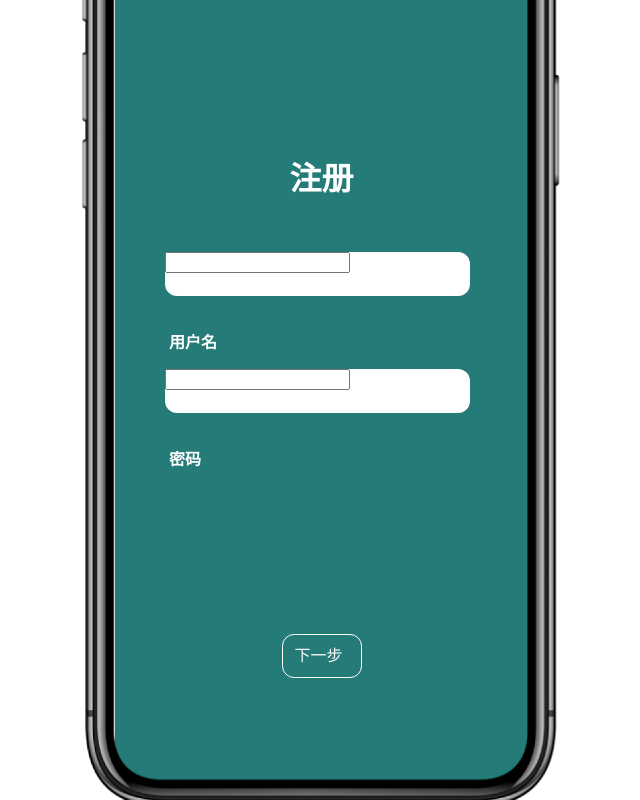
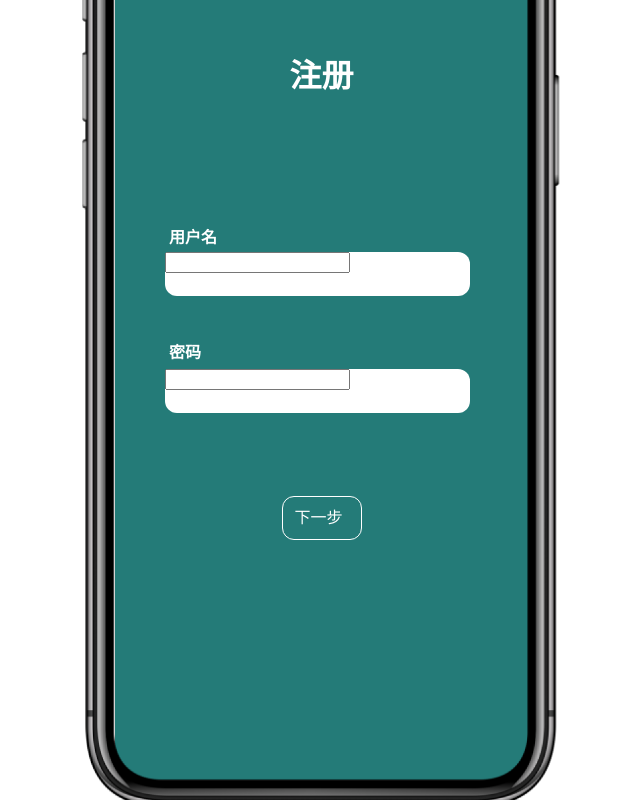
Before and after one commit to littleblueprince/citywalk, a plain HTML site: page login/index.html in a window 1280 px wide. Shown: the whole page, without its empty margins (318-958 px from the left). Drawn offline with Linux system fonts and the light colour scheme.

Commit message:
Update style.css

```diff
--- a/login/style.css
+++ b/login/style.css
@@ -26,7 +26,7 @@
   width: 64px;
   height: 48px;
   left: calc(50% - 64px/2 - 0.5px);
-  top: 155px;
+  bottom: 700px;
   z-index: 2;
 
   font-family: 'Source Han Sans CN';
@@ -45,7 +45,7 @@
 width: 48px;
 height: 24px;
 left: calc(50% - 305px/2 - 0.5px);
-top: 331px;
+bottom: 550px;
 z-index: 2;
 
 
@@ -66,7 +66,7 @@ color: #FFFFFF;
 width: 32px;
 height: 24px;
 left: calc(50% - 305px/2 - 0.5px);
-top: 448px;
+bottom: 435px;
 z-index: 2;
 
 font-family: 'Source Han Sans CN';
@@ -111,7 +111,7 @@ color: #FFFFFF;
   width: 80px;
   height: 44px;
   left: calc(50% - 80px/2 - 0.5px);
-  top: 634px;
+  bottom: 260px;
   border: 1px solid #FFFFFF;
   border-radius: 12px;
   z-index: 2;
@@ -124,7 +124,7 @@ color: #FFFFFF;
 width: 64px;
 height: 24px;
 left: calc(50% - 54px/2 - 0.5px);
-top: 644px;
+bottom: 270px;
 
 font-family: 'Source Han Sans CN';
 font-style: normal;
```
